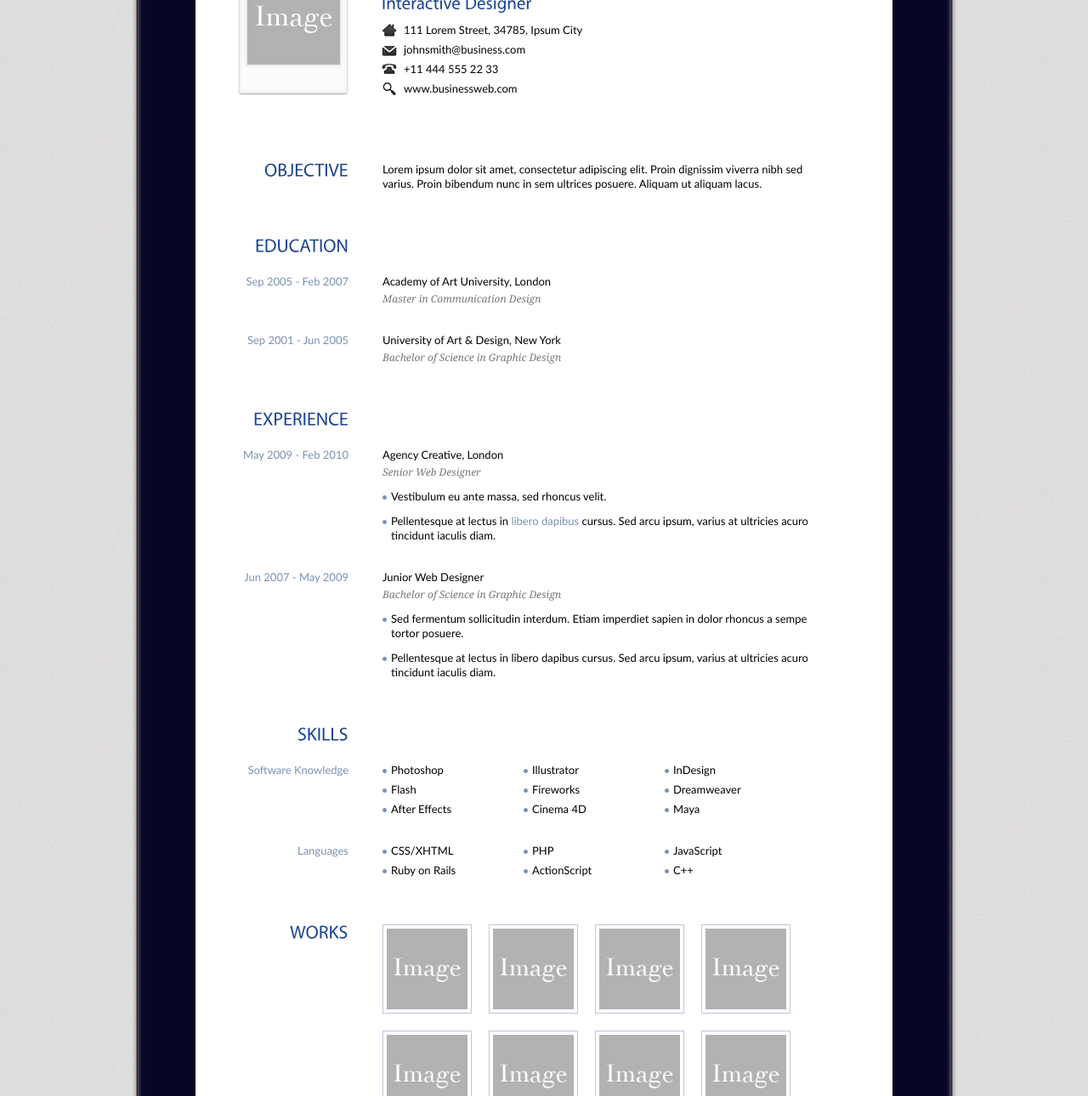
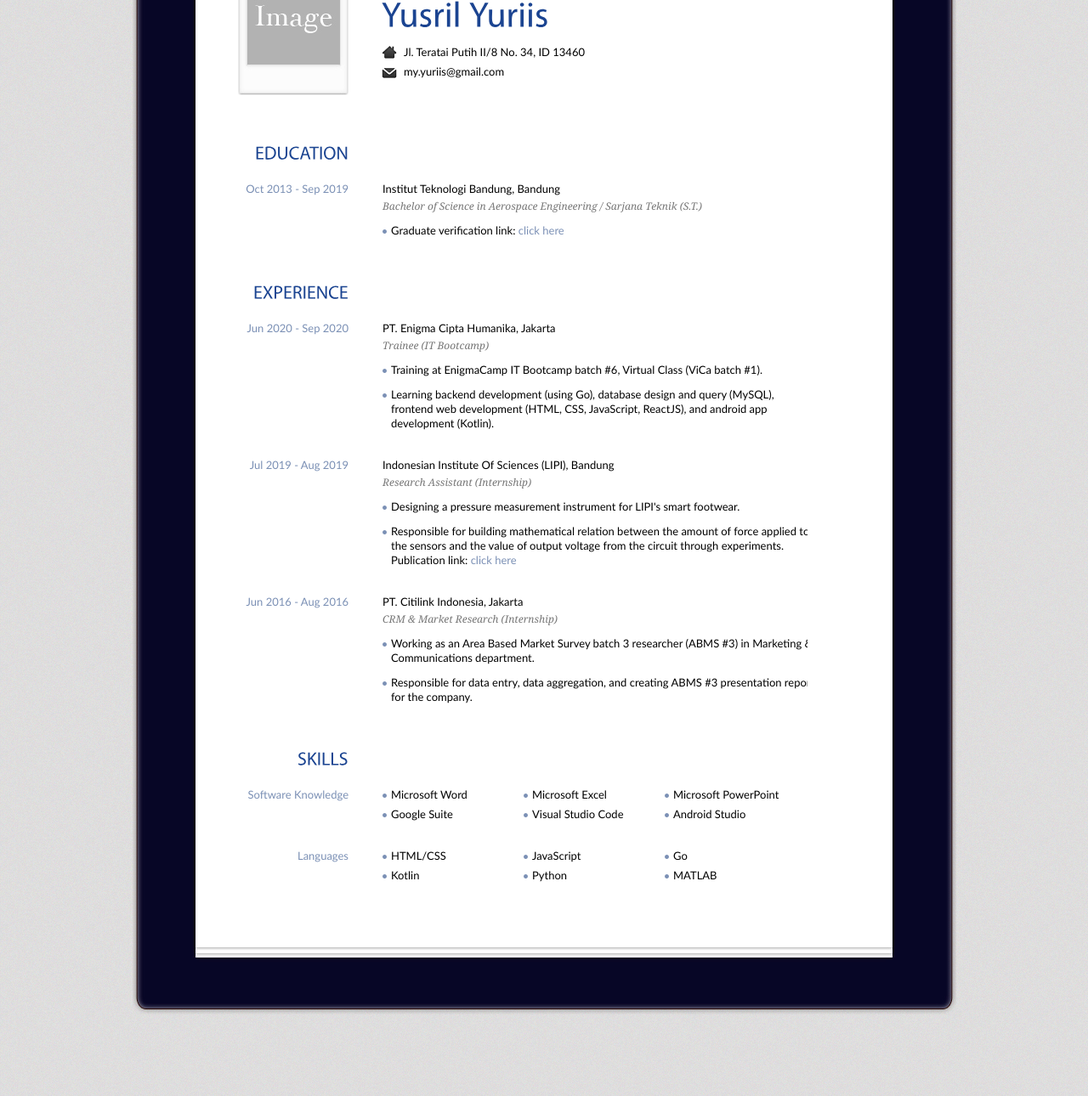
Before and after one commit to myyuriis/halaman-CV, a plain HTML site: page index.html in a window 1280 px wide. Shown: the part 320-1610 px from the top of the page at 85% size. Drawn offline with Linux system fonts and the light colour scheme.

Commit message:
still no photo

```diff
--- a/index.html
+++ b/index.html
@@ -2,7 +2,7 @@
 <html xmlns="http://www.w3.org/1999/xhtml">
 <head>
 <meta http-equiv="Content-Type" content="text/html; charset=UTF-8" />
-<title>Resume</title>
+<title>CV Muhammad Yusril Yuriis</title>
 <link type="text/css" rel="stylesheet" href="css/blue.css" />
 <link type="text/css" rel="stylesheet" href="css/print.css" media="print"/>
 <!--[if IE 7]>
@@ -33,50 +33,51 @@
       <div id="paper-mid">
         <div class="entry">
           <!-- Begin Image -->
-          <img class="portrait" src="images/image.jpg" alt="John Smith" />
+          <img class="portrait" src="images/image.jpg" alt="portrait image" />
           <!-- End Image -->
           <!-- Begin Personal Information -->
           <div class="self">
-            <h1 class="name">John Smith <br />
-              <span>Interactive Designer</span></h1>
+            <h1 class="name">Muhammad Yusril Yuriis <br /></h1>
             <ul>
-              <li class="ad">111 Lorem Street, 34785, Ipsum City</li>
-              <li class="mail">johnsmith@business.com</li>
-              <li class="tel">+11 444 555 22 33</li>
-              <li class="web">www.businessweb.com</li>
+              <li class="ad">Jl. Teratai Putih II/8 No. 34, ID 13460</li>
+              <li class="mail">my.yuriis@gmail.com</li>
+<!--              <li class="tel">+11 444 555 22 33</li>-->
+<!--              <li class="web">www.businessweb.com</li>-->
             </ul>
           </div>
           <!-- End Personal Information -->
           <!-- Begin Social -->
           <div class="social">
             <ul>
-              <li><a class='north' href="#" title="Download .pdf"><img src="images/icn-save.jpg" alt="Download the pdf version" /></a></li>
-              <li><a class='north' href="javascript:window.print()" title="Print"><img src="images/icn-print.jpg" alt="" /></a></li>
-              <li><a class='north' id="contact" href="contact/index.html" title="Contact Me"><img src="images/icn-contact.jpg" alt="" /></a></li>
-              <li><a class='north' href="#" title="Follow me on Twitter"><img src="images/icn-twitter.jpg" alt="" /></a></li>
-              <li><a class='north' href="#" title="My Facebook Profile"><img src="images/icn-facebook.jpg" alt="" /></a></li>
+<!--              <li><a class='north' href="#" title="Download .pdf"><img src="images/icn-save.jpg" alt="Download the pdf version" /></a></li>-->
+<!--              <li><a class='north' id="contact" href="contact/index.html" title="Contact Me"><img src="images/icn-contact.jpg" alt="" /></a></li>-->
+<!--              <li><a class='north' href="#" title="Follow me on Twitter"><img src="images/icn-twitter.jpg" alt="" /></a></li>-->
+              <li><a class='north' target="_blank" href="https://github.com/myyuriis" title="To my GitHub profile"><img src="images/icn-github.svg" alt="github icon" /></a></li>
+              <li><a class='north' target="_blank" href="https://www.facebook.com/myyuriis/" title="To my Facebook profile"><img src="images/icn-facebook.jpg" alt="facebook icon" /></a></li>
+              <li><a class='north' target="_blank" href="https://www.linkedin.com/in/myyuriis/" title="To my LinkedIn profile"><img src="images/icn-linkedin.svg" alt="linkedin icon" /></a></li>
+              <li><a class='north' href="javascript:window.print()" title="Print this page"><img src="images/icn-print.jpg" alt="print icon" /></a></li>
             </ul>
           </div>
           <!-- End Social -->
         </div>
         <!-- Begin 1st Row -->
-        <div class="entry">
-          <h2>OBJECTIVE</h2>
-          <p>Lorem ipsum dolor sit amet, consectetur adipiscing elit. Proin dignissim viverra nibh sed varius. Proin bibendum nunc in sem ultrices posuere. Aliquam ut aliquam lacus.</p>
-        </div>
+<!--        <div class="entry">-->
+<!--          <h2>OBJECTIVE</h2>-->
+<!--          <p>Lorem ipsum dolor sit amet, consectetur adipiscing elit. Proin dignissim viverra nibh sed varius. Proin bibendum nunc in sem ultrices posuere. Aliquam ut aliquam lacus.</p>-->
+<!--        </div>-->
         <!-- End 1st Row -->
         <!-- Begin 2nd Row -->
         <div class="entry">
           <h2>EDUCATION</h2>
           <div class="content">
-            <h3>Sep 2005 - Feb 2007</h3>
-            <p>Academy of Art University, London <br />
-              <em>Master in Communication Design</em></p>
-          </div>
-          <div class="content">
-            <h3>Sep 2001 - Jun 2005</h3>
-            <p>University of Art &amp; Design, New York <br />
-              <em>Bachelor of Science in Graphic Design</em></p>
+            <h3>Oct 2013 - Sep 2019 </h3>
+            <p><a href="https://www.itb.ac.id/" target="_blank" style="color: black">
+              Institut Teknologi Bandung, Bandung</a> <br />
+              <em>Bachelor of Science in Aerospace Engineering / Sarjana Teknik (S.T.)</em></p>
+            <ul class="info">
+              <li>Graduate verification link:
+                <a target="_blank" href="https://akademik.itb.ac.id/ver/t/13613074/d6339fc472b98f85e6ddbfe47f6d02579117dc9158568a36097a5ca6fc48cb2b">click here</a></li>
+            </ul>
           </div>
         </div>
         <!-- End 2nd Row -->
@@ -84,21 +85,38 @@
         <div class="entry">
           <h2>EXPERIENCE</h2>
           <div class="content">
-            <h3>May 2009 - Feb 2010</h3>
-            <p>Agency Creative, London <br />
-              <em>Senior Web Designer</em></p>
+            <h3>Jun 2020 - Sep 2020</h3>
+            <p><a href="https://www.enigmacamp.com/" target="_blank" style="color: black">
+              PT. Enigma Cipta Humanika, Jakarta</a> <br />
+              <em>Trainee (IT Bootcamp) </em></p>
             <ul class="info">
-              <li>Vestibulum eu ante massa, sed rhoncus velit.</li>
-              <li>Pellentesque at lectus in <a href="#">libero dapibus</a> cursus. Sed arcu ipsum, varius at ultricies acuro, tincidunt iaculis diam.</li>
+              <li>Training at EnigmaCamp IT Bootcamp batch #6, Virtual Class (ViCa batch #1). </li>
+              <li>Learning backend development (using Go), database design and query (MySQL), frontend web development (HTML, CSS,
+                JavaScript, ReactJS), and android app development (Kotlin). </li>
             </ul>
           </div>
           <div class="content">
-            <h3>Jun 2007 - May 2009</h3>
-            <p>Junior Web Designer <br />
-              <em>Bachelor of Science in Graphic Design</em></p>
+            <h3>Jul 2019 - Aug 2019</h3>
+            <p><a href="http://lipi.go.id/" target="_blank" style="color: black">
+              Indonesian Institute Of Sciences (LIPI), Bandung</a> <br />
+              <em>Research Assistant (Internship) </em></p>
             <ul class="info">
-              <li>Sed fermentum sollicitudin interdum. Etiam imperdiet sapien in dolor rhoncus a semper tortor posuere. </li>
-              <li>Pellentesque at lectus in libero dapibus cursus. Sed arcu ipsum, varius at ultricies acuro, tincidunt iaculis diam.</li>
+              <li>Designing a pressure measurement instrument for LIPI's smart footwear. </li>
+              <li>Responsible for building mathematical relation between the amount of force applied to the sensors and the value of output voltage from the
+                circuit through experiments.<br/>
+                Publication link:
+                <a href="http://www.internetworkingindonesia.org/Issues/Vol12-No1-2020/iij-vol12-no1-2020.html" target="_blank">
+                  click here</a> </li>
+            </ul>
+          </div>
+          <div class="content">
+            <h3>Jun 2016 - Aug 2016</h3>
+            <p><a href="https://www.citilink.co.id/" target="_blank" style="color: black">
+              PT. Citilink Indonesia, Jakarta</a> <br />
+              <em>CRM & Market Research (Internship) </em></p>
+            <ul class="info">
+              <li>Working as an Area Based Market Survey batch 3 researcher (ABMS #3) in Marketing & Communications department. </li>
+              <li>Responsible for data entry, data aggregation, and creating ABMS #3 presentation report for the company. </li>
             </ul>
           </div>
         </div>
@@ -109,44 +127,41 @@
           <div class="content">
             <h3>Software Knowledge</h3>
             <ul class="skills">
-              <li>Photoshop</li>
-              <li>Illustrator</li>
-              <li>InDesign</li>
-              <li>Flash</li>
-              <li>Fireworks</li>
-              <li>Dreamweaver</li>
-              <li>After Effects</li>
-              <li>Cinema 4D</li>
-              <li>Maya</li>
+              <li>Microsoft Word</li>
+              <li>Microsoft Excel</li>
+              <li>Microsoft PowerPoint</li>
+              <li>Google Suite</li>
+              <li>Visual Studio Code</li>
+              <li>Android Studio</li>
             </ul>
           </div>
           <div class="content">
             <h3>Languages</h3>
             <ul class="skills">
-              <li>CSS/XHTML</li>
-              <li>PHP</li>
+              <li>HTML/CSS</li>
               <li>JavaScript</li>
-              <li>Ruby on Rails</li>
-              <li>ActionScript</li>
-              <li>C++</li>
+              <li>Go</li>
+              <li>Kotlin</li>
+              <li>Python</li>
+              <li>MATLAB</li>
             </ul>
           </div>
         </div>
         <!-- End 4th Row -->
          <!-- Begin 5th Row -->
-        <div class="entry">
-        <h2>WORKS</h2>
-        	<ul class="works">
-        		<li><a href="images/1.jpg" rel="gallery" title="Lorem ipsum dolor sit amet."><img src="images/image.jpg" alt="" /></a></li>
-        		<li><a href="images/2.jpg" rel="gallery" title="Lorem ipsum dolor sit amet."><img src="images/image.jpg" alt="" /></a></li>
-        		<li><a href="images/3.jpg" rel="gallery" title="Lorem ipsum dolor sit amet."><img src="images/image.jpg" alt="" /></a></li>
-        		<li><a href="images/1.jpg" rel="gallery" title="Lorem ipsum dolor sit amet."><img src="images/image.jpg" alt="" /></a></li>
-        		<li><a href="images/2.jpg" rel="gallery" title="Lorem ipsum dolor sit amet."><img src="images/image.jpg" alt="" /></a></li>
-        		<li><a href="images/3.jpg" rel="gallery" title="Lorem ipsum dolor sit amet."><img src="images/image.jpg" alt="" /></a></li>
-        		<li><a href="images/1.jpg" rel="gallery" title="Lorem ipsum dolor sit amet."><img src="images/image.jpg" alt="" /></a></li>
-        		<li><a href="images/1.jpg" rel="gallery" title="Lorem ipsum dolor sit amet."><img src="images/image.jpg" alt="" /></a></li>
-        	</ul>
-        </div>
+<!--        <div class="entry">-->
+<!--        <h2>WORKS</h2>-->
+<!--        	<ul class="works">-->
+<!--        		<li><a href="images/1.jpg" rel="gallery" title="Lorem ipsum dolor sit amet."><img src="images/image.jpg" alt="" /></a></li>-->
+<!--        		<li><a href="images/2.jpg" rel="gallery" title="Lorem ipsum dolor sit amet."><img src="images/image.jpg" alt="" /></a></li>-->
+<!--        		<li><a href="images/3.jpg" rel="gallery" title="Lorem ipsum dolor sit amet."><img src="images/image.jpg" alt="" /></a></li>-->
+<!--        		<li><a href="images/1.jpg" rel="gallery" title="Lorem ipsum dolor sit amet."><img src="images/image.jpg" alt="" /></a></li>-->
+<!--        		<li><a href="images/2.jpg" rel="gallery" title="Lorem ipsum dolor sit amet."><img src="images/image.jpg" alt="" /></a></li>-->
+<!--        		<li><a href="images/3.jpg" rel="gallery" title="Lorem ipsum dolor sit amet."><img src="images/image.jpg" alt="" /></a></li>-->
+<!--        		<li><a href="images/1.jpg" rel="gallery" title="Lorem ipsum dolor sit amet."><img src="images/image.jpg" alt="" /></a></li>-->
+<!--        		<li><a href="images/1.jpg" rel="gallery" title="Lorem ipsum dolor sit amet."><img src="images/image.jpg" alt="" /></a></li>-->
+<!--        	</ul>-->
+<!--        </div>-->
         <!-- Begin 5th Row -->
       </div>
       <div class="clear"></div>
```
Also changed, not shown: images/icn-github.svg (added), images/icn-linkedin.svg (added).
